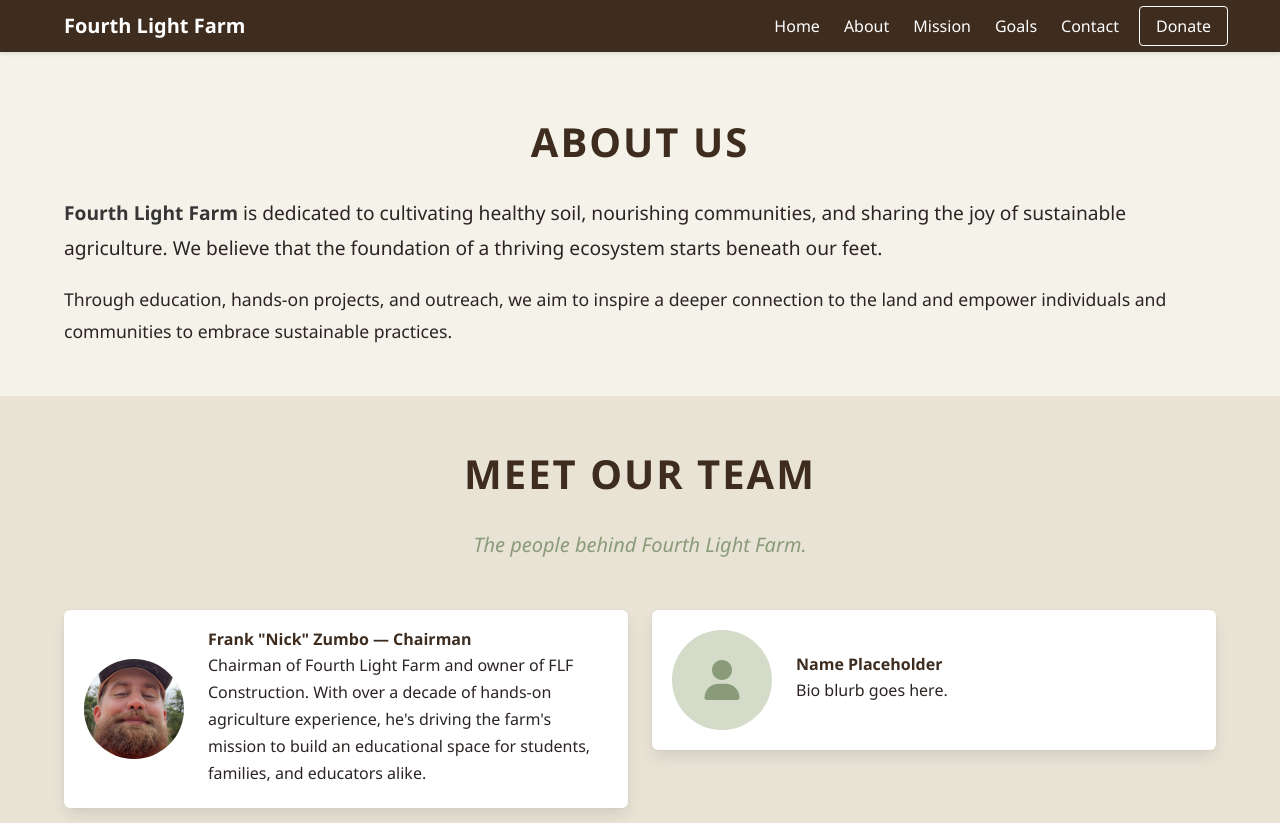
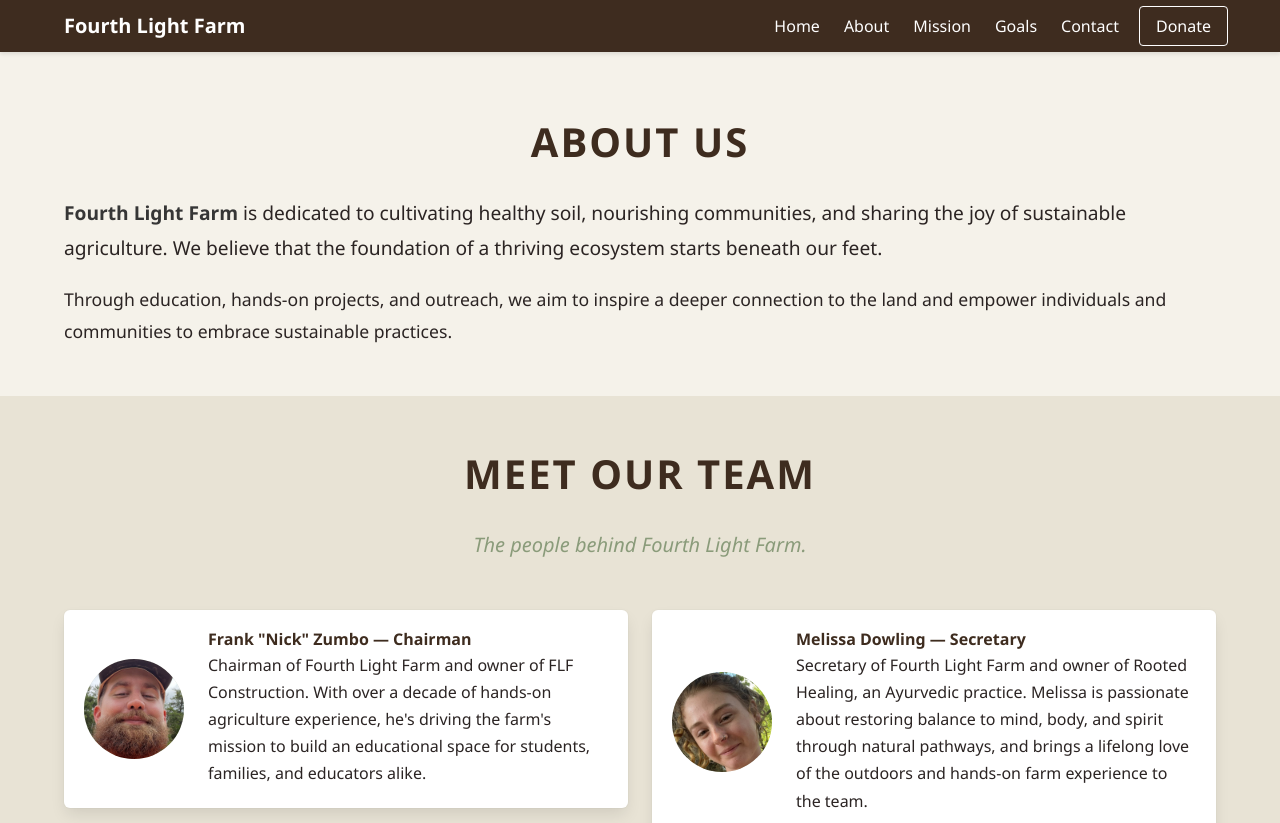
Before and after one commit to dwilla/flf, a plain HTML site: page about.html in a window 1280 px wide. Shown: the top 823 px of the page. Drawn offline with nearby package versions, Linux system fonts and the light colour scheme.

Commit message:
Add Melissa Dowling (Secretary) to Meet Our Team
Adds photo and bio for the second team member.

```diff
--- a/about.html
+++ b/about.html
@@ -110,12 +110,15 @@
         <div class="column is-6">
           <div class="box is-flex is-align-items-center" style="background-color: white; gap: 1.5rem;">
             <div
-              style="flex-shrink: 0; width: 100px; height: 100px; border-radius: 50%; background-color: var(--flf-light-green); display: flex; align-items: center; justify-content: center;">
-              <i class="fas fa-user" style="font-size: 2.5rem; color: var(--flf-medium-green);"></i>
+              style="flex-shrink: 0; width: 100px; height: 100px; border-radius: 50%; overflow: hidden; background-color: var(--flf-light-green);">
+              <img src="team-photos/melissa-dowling.jpg" alt="Melissa Dowling"
+                style="width: 100%; height: 100%; object-fit: cover;">
             </div>
             <div>
-              <h3 class="title is-6 has-text-earth mb-1">Name Placeholder</h3>
-              <p class="mb-0">Bio blurb goes here.</p>
+              <h3 class="title is-6 has-text-earth mb-1">Melissa Dowling &mdash; Secretary</h3>
+              <p class="mb-0">Secretary of Fourth Light Farm and owner of Rooted Healing, an Ayurvedic practice.
+                Melissa is passionate about restoring balance to mind, body, and spirit through natural pathways, and
+                brings a lifelong love of the outdoors and hands-on farm experience to the team.</p>
             </div>
           </div>
         </div>
```
Also changed, not shown: team-photos/melissa-dowling.jpg (added).
